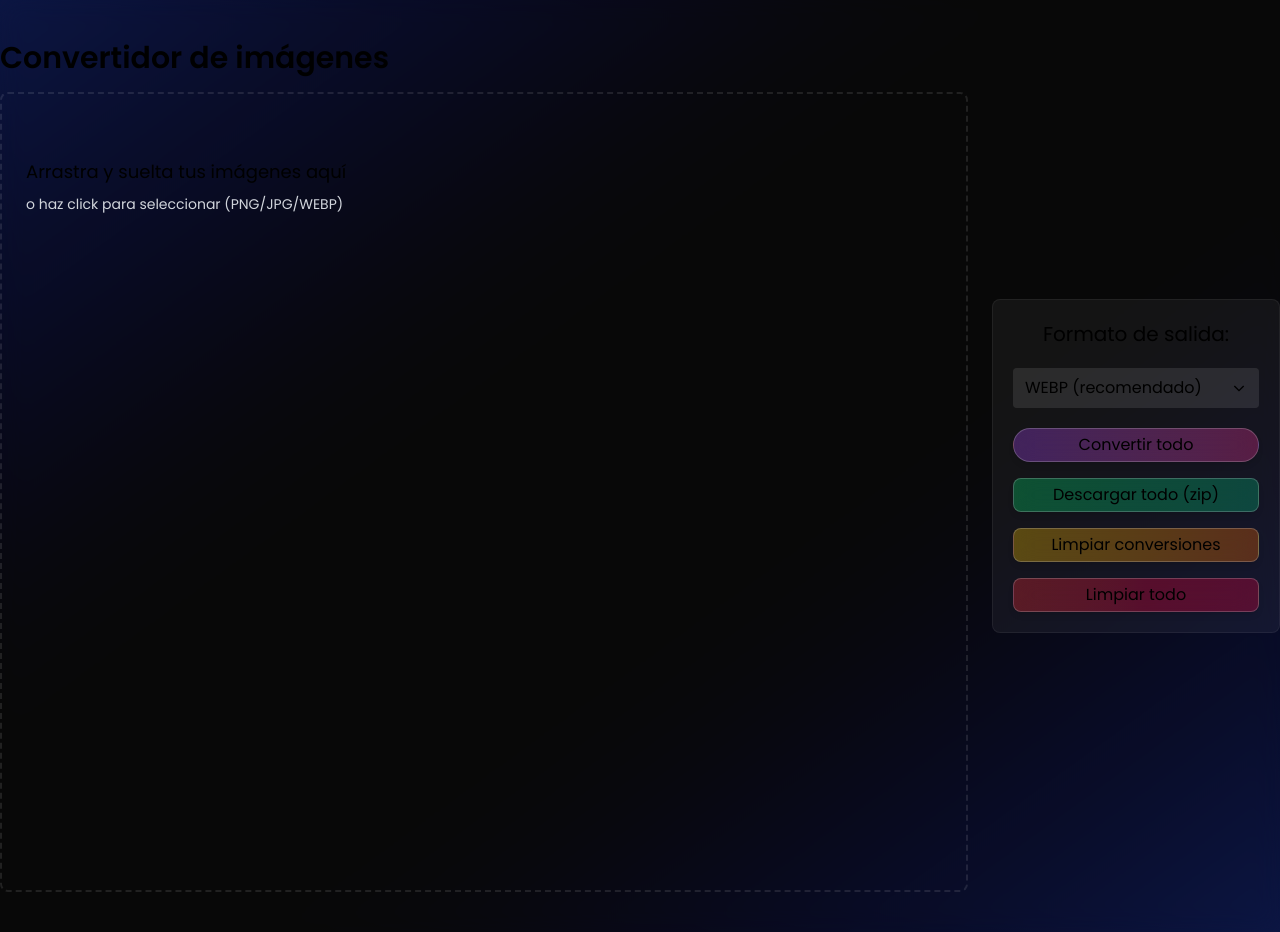
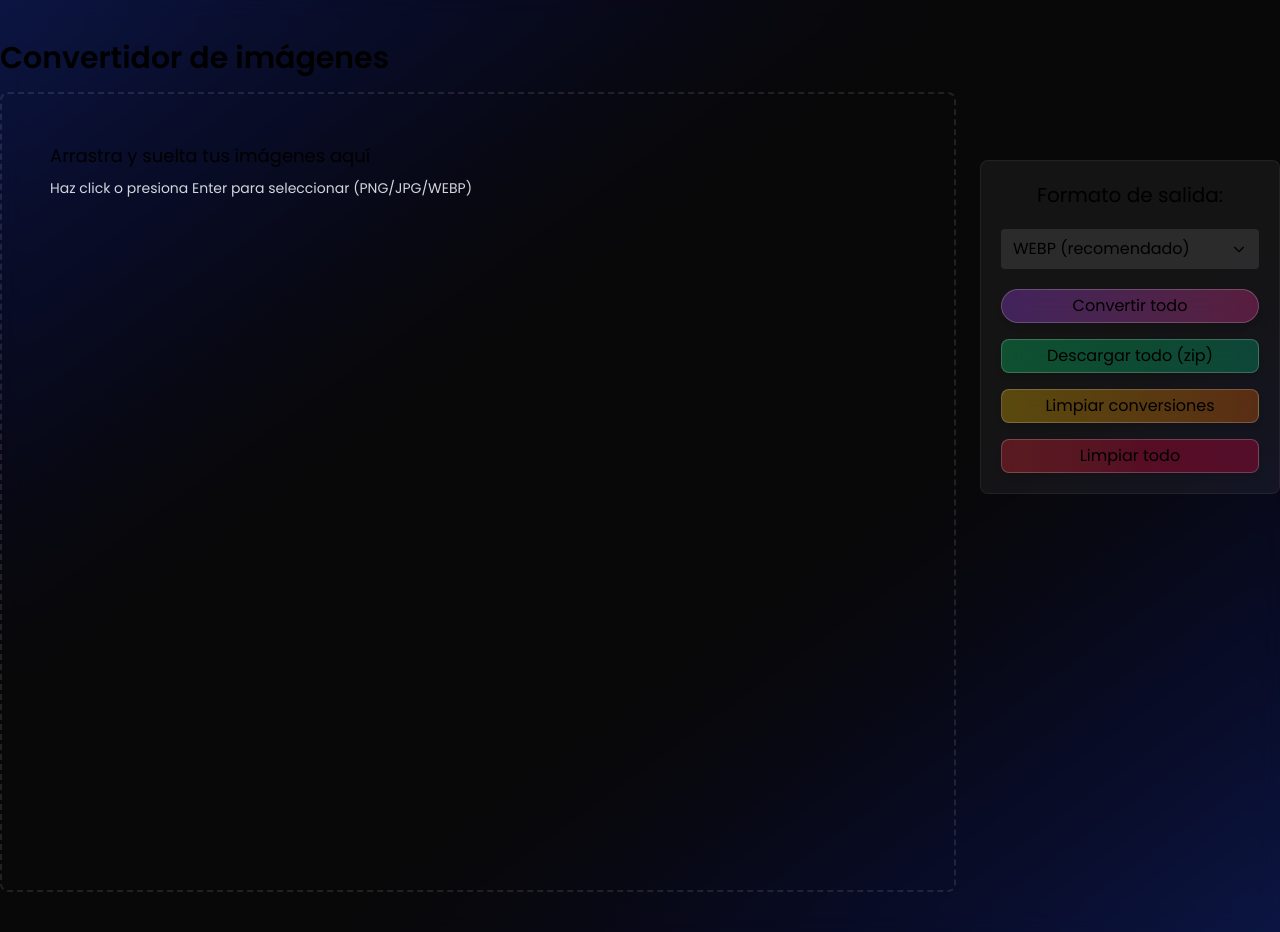
Before and after one commit to javilama/image-converter, a Next.js app: page / in a window 1280 px wide. Built offline with nearby package versions, Linux system fonts and the light colour scheme.

Commit message:
Fixed bug on loading files - add loading component

```diff
--- a/app/components/Dropzone.tsx
+++ b/app/components/Dropzone.tsx
@@ -30,17 +30,16 @@ export default function Dropzone({
   const [isDragging, setIsDragging] = useState(false);
 
   /**
-   * helper: extraer Files desde DataTransferItemList o FileList (sin usar `any`)
+   * Extrae Files desde DataTransferItemList o FileList (sin usar `any`).
+   * - Si es FileList -> Array.from
+   * - Si es DataTransferItemList -> usar getAsFile()
    */
   const extractFiles = useCallback(
     (items: DataTransferItemList | FileList | null): File[] => {
       if (!items) return [];
 
-      // Si es un FileList (p. ej. input.files), simplemente convertir a array
-      if (
-        typeof (items as FileList).item === "function" &&
-        (items as FileList) instanceof FileList
-      ) {
+      // Si es FileList (p. ej. input.files), devolver array directo
+      if ((items as FileList) instanceof FileList) {
         return Array.from(items as FileList);
       }
 
@@ -51,12 +50,14 @@ export default function Dropzone({
         const it = dtItems[i];
         if (!it) continue;
 
+        // DataTransferItem tiene getAsFile()
         if (typeof (it as DataTransferItem).getAsFile === "function") {
           const f = (it as DataTransferItem).getAsFile();
           if (f) results.push(f);
           continue;
         }
 
+        // Fallback: si por alguna razón el índice devuelve directamente un File
         if ((it as unknown) instanceof File) {
           results.push(it as unknown as File);
         }
@@ -73,9 +74,7 @@ export default function Dropzone({
       e.stopPropagation();
       setIsDragging(false);
       const dt = e.dataTransfer;
-      const newFiles = extractFiles(
-        dt.items && dt.items.length ? dt.items : dt.files
-      );
+      const newFiles = extractFiles(dt.items && dt.items.length ? dt.items : dt.files);
       if (newFiles.length) onFilesAdded(newFiles);
     },
     [onFilesAdded, extractFiles]
@@ -104,33 +103,25 @@ export default function Dropzone({
   );
 
   const openFilePicker = useCallback(() => {
+    // inputRef siempre existe (está en el DOM aunque oculto visualmente)
     inputRef.current?.click();
   }, []);
 
   const buttonBase =
     "px-3 py-2 rounded-lg backdrop-blur-md cursor-pointer scale-100 hover:scale-105 transition-all text-[12px] md:text-base durattion-200 shadow-md border border-white/20";
-  const btnPrimary = `${buttonBase} bg-gradient-to-r from-purple-500/30 to-pink-500/30 w-xs disabled:cursor-not-allowed`;
+  const btnPrimary = `${buttonBase} bg-gradient-to-r from-purple-500/30 to-pink-500/30   w-xs  disabled:cursor-not-allowed`;
 
   return (
     <div>
       {/* Drop area */}
       <div
-        className={`w-full md:h-[100vh] rounded-lg border-2 p-6 transition-colors ${
-          isDragging
-            ? "border-dashed border-blue-400 bg-white/5"
-            : "border-dashed border-white/10 bg-transparent"
+        className={`w-full min-h-screen rounded-lg border-2 p-6 transition-colors ${
+          isDragging ? "border-dashed border-blue-400 bg-white/5" : "border-dashed border-white/10 bg-transparent"
         }`}
-        // sólo abrir el picker si el click fue directamente sobre la zona (no sobre hijos)
+        // solo abrir el picker si el click fue directamente sobre la zona (no sobre hijos)
         onClick={(e) => {
-          if (e.target === e.currentTarget && files.length === 0) {
-            // Si no hay archivos, el input está visible y sirve para seleccionar,
-            // pero si quieres que el click sobre la zona abra el picker también cuando input está visible:
+          if (e.target === e.currentTarget) {
             openFilePicker();
-          } else if (e.target === e.currentTarget && files.length > 0) {
-            // Si ya hay archivos y queremos que click en área abra el picker (botón visible),
-            // puedes permitirlo también aquí. Actualmente mantengo comportamiento que solo
-            // abre picker por botón cuando hay archivos (seguridad UX).
-            // openFilePicker();
           }
         }}
         onDrop={onDrop}
@@ -147,45 +138,59 @@ export default function Dropzone({
         aria-label="Area para arrastrar o seleccionar imágenes"
         data-testid="dropzone-root"
       >
-        {/* INPUT: visible cuando NO hay archivos; oculto después de cargar al menos 1 */}
-        {files.length === 0 ? (
-          <div className="mb-4">
+        {/* INPUT: siempre presente en el DOM pero oculto visualmente con sr-only
+            -> evita que el navegador muestre el texto nativo "Elegir archivos / Sin archivo seleccionado"
+            -> mantiene inputRef disponible para openFilePicker()
+        */}
         <input
           ref={inputRef}
           type="file"
           accept="image/png,image/jpeg,image/webp"
           multiple
-              // No 'hidden' aquí: el input es visible hasta que se cargue al menos 1 imagen
-              className=" file:hidden text-transparent focus:outline-none"
+          className="sr-only"
           onChange={onInputChange}
           data-testid="dropzone-input"
         />
+
+        {/* Controles visibles:
+            - Si no hay archivos: CTA visual (div role=button) que abre el picker (sin mostrar el input nativo)
+            - Si hay archivos: botón para "Seleccionar más archivos"
+        */}
+        {files.length === 0 ? (
+          <div className="mb-4">
+            <div
+              role="button"
+              tabIndex={0}
+              onClick={(e) => {
+                // evitar abrir si se hace click sobre un hijo interactivo
+                if (e.target === e.currentTarget) openFilePicker();
+              }}
+              onKeyDown={(e) => {
+                if (e.key === "Enter" || e.key === " ") openFilePicker();
+              }}
+              className="w-full cursor-pointer rounded-lg p-6 flex items-center justify-between gap-4"
+              data-testid="dropzone-cta"
+            >
+              <div className="flex-1 text-left">
+                <h2 className="text-lg font-medium">Arrastra y suelta tus imágenes aquí</h2>
+                <p className="text-sm text-gray-300 mt-2">Haz click o presiona Enter para seleccionar (PNG/JPG/WEBP)</p>
+              </div>
+
+              {/* <div className="px-3 py-2 rounded bg-gradient-to-r from-purple-500/30 to-pink-500/30 text-sm">
+                Seleccionar
+              </div> */}
+            </div>
           </div>
         ) : (
-          // BOTÓN: visible cuando ya hay al menos 1 archivo; oculto antes
-          <div className="mb-4 flex justify-end order-2">
+          <div className="mb-4 flex justify-end">
             <button
               type="button"
               onClick={openFilePicker}
               className={btnPrimary}
               data-testid="dropzone-btn"
             >
-              Seleccionar más archivos
+              Cargar más imágenes
             </button>
-          </div>
-        )}
-
-        {/* Placeholder / instrucciones cuando no se muestran cards */}
-        {files.length === 0 && (
-          <div className="flex items-center justify-between gap-4">
-            <div className="flex-1">
-              <h2 className="text-lg font-medium">
-                Arrastra y suelta tus imágenes aquí
-              </h2>
-              <p className="text-sm text-gray-300 mt-2">
-                o haz click para seleccionar (PNG/JPG/WEBP)
-              </p>
-            </div>
           </div>
         )}
 
@@ -198,13 +203,8 @@ export default function Dropzone({
                 <ImageCard
                   key={file.name + file.size}
                   file={file}
-                  converted={converted.find(
-                    (c) =>
-                      c.srcFile.name + c.srcFile.size === file.name + file.size
-                  )}
-                  onConvert={() =>
-                    Promise.resolve(onConvert ? onConvert(file) : undefined)
-                  }
+                  converted={converted.find((c) => c.srcFile.name + c.srcFile.size === file.name + file.size)}
+                  onConvert={() => Promise.resolve(onConvert ? onConvert(file) : undefined)}
                   onRemove={() => onRemove && onRemove(file)}
                   globalConverting={globalConverting}
                   data-testid={`dropzone-image-card-${file.name}`}
--- a/app/components/ImageCard.tsx
+++ b/app/components/ImageCard.tsx
@@ -2,6 +2,7 @@
 
 import { useEffect, useState } from "react";
 import { ConvertedImage, fileToDataUrl } from "../lib/convert";
+import LoadingSpinner from "./LoadingSpinner";
 import "../globals.css";
 
 type Props = {
@@ -107,7 +108,7 @@ export default function ImageCard({
             loading="lazy"
           />
         ) : (
-          <div>Preview...</div>
+          <LoadingSpinner size="md" label="Cargando vista previa..." />
         )}
       </div>
 
--- /dev/null
+++ b/app/components/LoadingSpinner.tsx
@@ -0,0 +1,36 @@
+
+"use client";
+
+type Props = {
+  size?: "sm" | "md" | "lg";
+  label?: string; // texto visible (opcional) o para lectores de pantalla
+  className?: string;
+};
+
+export default function Spinner({ size = "md", label, className = "" }: Props) {
+  // tamaños en px para ancho/alto y grosor del borde
+  const sizes: Record<string, { wh: string; border: string; text: string }> = {
+    sm: { wh: "w-4 h-4", border: "border-2", text: "text-xs" },
+    md: { wh: "w-6 h-6", border: "border-2", text: "text-sm" },
+    lg: { wh: "w-8 h-8", border: "border-4", text: "text-base" },
+  };
+
+  const s = sizes[size] || sizes.md;
+
+  return (
+    <div className={`flex items-center gap-2 ${className}`} role="status" aria-live="polite">
+      {/* spinner visual */}
+      <div
+        className={`${s.wh} ${s.border} rounded-full border-t-transparent border-white/60 border-solid animate-spin`}
+        aria-hidden="true"
+      />
+      {/* etiqueta visible/oculta */}
+      {label ? (
+        <span className={`${s.text} text-gray-200`}>{label}</span>
+      ) : (
+        // de no haber label visible, añadir un sr-only para accesibilidad
+        <span className="sr-only">Cargando…</span>
+      )}
+    </div>
+  );
+}
--- a/app/page.tsx
+++ b/app/page.tsx
@@ -97,7 +97,7 @@ export default function Home() {
 
   return (
     <main className="container mx-auto pt-10 pb-10">
-      <div className="flex flex-col justify-center items-center md:flex-row  gap-6">
+      <div className="flex flex-col justify-center items-start md:flex-row  gap-6">
         {/* Contenido principal (izquierda) */}
         <div className="flex-1">
           <h1
@@ -138,9 +138,9 @@ export default function Home() {
         </div>
 
         {/* Sidebar derecho: Toolbar + acciones verticales */}
-        <aside className="w-72 shrink-0">
+        <aside className="w-75 shrink-0 mt-30 sticky top-24 h-fit">
           {/* Wrapper para dar fondo / padding al sidebar */}
-          <div className="sticky top-24 p-5 rounded-lg bg-white/5 border border-white/6">
+          <div className=" p-5 rounded-lg bg-white/5 border border-white/6">
             {/* Injecto el Toolbar (no lo modifico) */}
             <Toolbar
               targetFormat={targetFormat}
```
Lines whose indentation alone changed are shown as unchanged.
